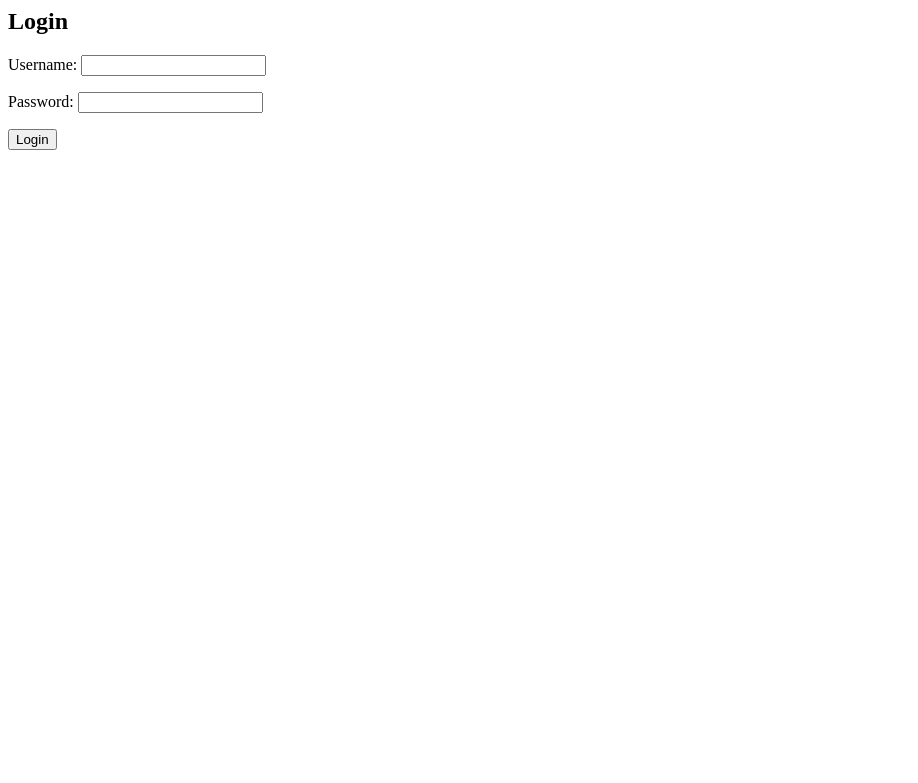
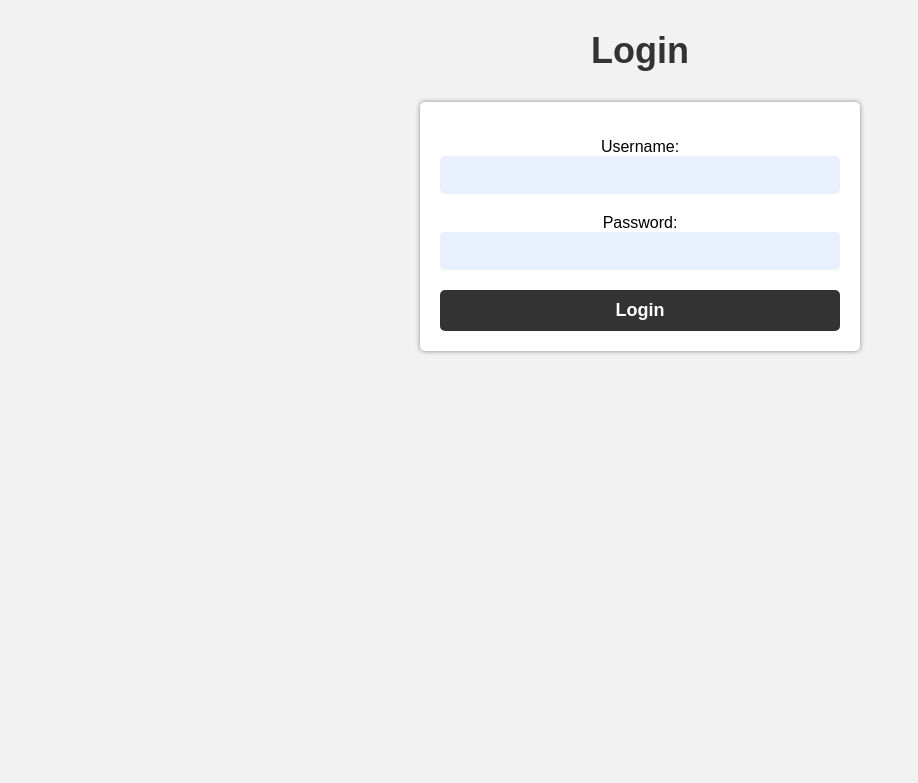
Before and after one commit to kotorkovsciy/scbchallenge2023, a Django app: page /login/ in a window 1280 px wide. Shown: the top 783 px of the page, without its empty margins (0-918 px from the left). Run offline with Django 4.2, Linux system fonts and the light colour scheme; parts of the project's set-up code (start-up, migrations or seed data) failed here and were passed over.

Commit message:
feat(login): Enveloping the visual part of authorization

```diff
--- /dev/null
+++ b/static/login.css
@@ -0,0 +1,63 @@
+body {
+    background-color: #f2f2f2;
+    font-family: Arial, sans-serif;
+}
+
+h2 {
+    text-align: center;
+    font-size: 36px;
+    margin-bottom: 30px;
+    color: #333;
+}
+
+form {
+    background-color: #fff;
+    border-radius: 5px;
+    padding: 20px;
+    box-shadow: 0px 0px 5px #888;
+    width: 400px;
+    margin: 0 auto;
+}
+
+form p {
+    margin-bottom: 20px;
+    text-align: center;
+}
+
+.label {
+    display: block;
+    font-size: 18px;
+    font-weight: bold;
+    margin-bottom: 10px;
+    color: #333;
+}
+
+input[type=text],
+input[type=password] {
+    display: block;
+    padding: 10px;
+    border-radius: 5px;
+    border: none;
+    font-size: 16px;
+    width: 100%;
+    margin-bottom: 20px;
+    box-sizing: border-box;
+    background: #E8F0FE;
+}
+
+button[type=submit] {
+    background-color: #333;
+    color: #fff;
+    font-size: 18px;
+    font-weight: bold;
+    padding: 10px 20px;
+    border: none;
+    border-radius: 5px;
+    cursor: pointer;
+    transition: background-color 0.3s ease;
+    width: 100%;
+}
+
+button[type=submit]:hover {
+    background-color: #666;
+}
--- a/templates/login.html
+++ b/templates/login.html
@@ -1,7 +1,19 @@
-<h2>Login</h2>
+{% load static %}
+<!DOCTYPE html>
+<html>
 
-<form method="POST">
-  {% csrf_token %}
-  {{ form.as_p }}
-  <button type="submit">Login</button>
-</form>
+<head>
+    <title></title>
+    <link rel="stylesheet" type="text/css" href="{% static 'login.css' %}">
+</head>
+
+<body>
+    <h2>Login</h2>
+    <form method="POST">
+        {% csrf_token %}
+        {{ form.as_p }}
+        <button type="submit">Login</button>
+    </form>
+</body>
+
+</html>
```
